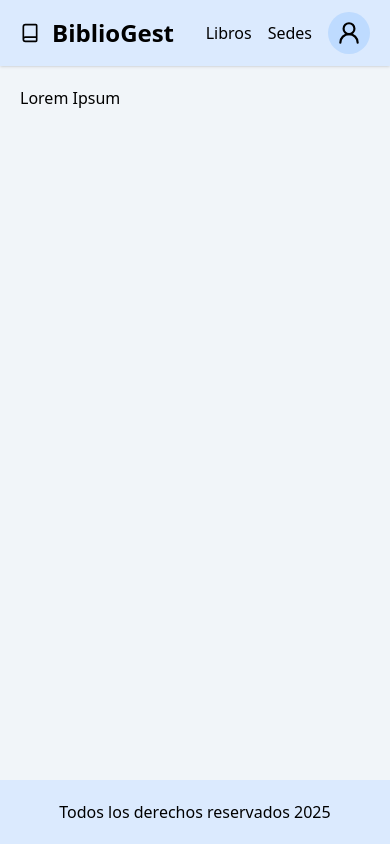
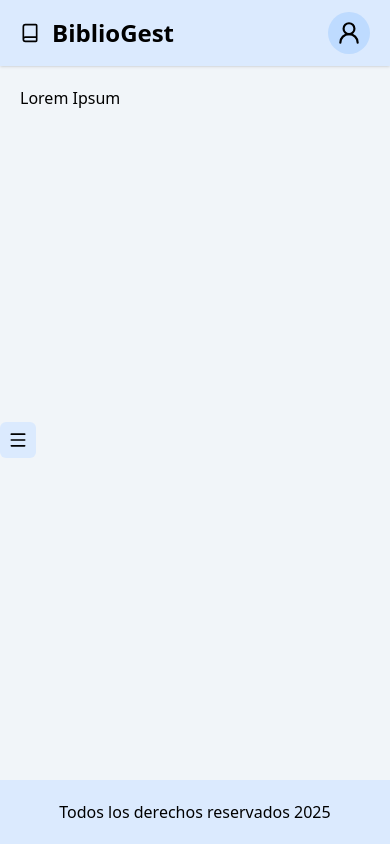
Before and after one commit to lrodriguez05/library-front, a React (Vite) app: page / in a window 390 px wide. Built offline with nearby package versions, Linux system fonts and the light colour scheme; sample sign-in values are in the browser's storage.

Commit message:
Refactor Aside component: add Drawer for mobile menu, enhance layout with button toggle, and improve menu item interaction; remove unused Content component and clean up Header navigation.

```diff
--- a/src/components/home_components/aside.jsx
+++ b/src/components/home_components/aside.jsx
@@ -1,5 +1,14 @@
-import { LayoutDashboard, Users, BarChart3, Book, School } from "lucide-react";
+import {
+  LayoutDashboard,
+  Users,
+  BarChart3,
+  Book,
+  School,
+  Menu,
+} from "lucide-react";
 import MenuLink from "../home_components/menu_link";
+import { Drawer } from "antd";
+import { useState } from "react";
 
 const menuItems = [
   { label: "Dashboard", path: "/", icon: LayoutDashboard },
@@ -10,18 +19,50 @@ const menuItems = [
 ];
 
 function Aside() {
+  const [open, setOpen] = useState(false);
   return (
-    <aside className="hidden md:block overflow-y-auto border-r border-slate-300 p-5">
-      <div className="sticky top-0 p-3 rounded-md">
+    <>
+      <button
+        className="fixed top-1/2 left-0 p-2 rounded-md bg-blue-100 hover:bg-blue-200 transition-colors z-50 md:hidden"
+        onClick={() => setOpen(!open)}
+      >
+        <Menu size={20} />
+      </button>
+
+      <aside
+        className={`hidden md:block overflow-y-auto border-r border-slate-300 p-5`}
+      >
+        <div className="sticky top-0 p-3 rounded-md">
+          <ul className="space-y-2">
+            {menuItems.map((item) => (
+              <li key={item.path}>
+                <MenuLink to={item.path} Icon={item.icon} label={item.label} />
+              </li>
+            ))}
+          </ul>
+        </div>
+      </aside>
+
+      <Drawer
+        title="Menu"
+        placement="left"
+        onClose={() => setOpen(false)}
+        open={open}
+      >
         <ul className="space-y-2">
           {menuItems.map((item) => (
             <li key={item.path}>
-              <MenuLink to={item.path} Icon={item.icon} label={item.label} />
+              <MenuLink
+                to={item.path}
+                Icon={item.icon}
+                label={item.label}
+                onClick={() => setOpen(false)}
+              />
             </li>
           ))}
         </ul>
-      </div>
-    </aside>
+      </Drawer>
+    </>
   );
 }
 
--- a/src/components/home_components/content.jsx
+++ /dev/null
@@ -1,13 +0,0 @@
-function Content() {
-  return (
-    <main className="overflow-y-auto flex flex-col min-h-0 px-5 pt-5">
-      <div className="flex-1 space-y-4"></div>
-
-      <footer className="bg-blue-100 p-5 text-center mt-5 -mx-5">
-        <h1>Todos los derechos reservados 2025</h1>
-      </footer>
-    </main>
-  );
-}
-
-export default Content;
--- a/src/components/home_components/details_components/details_render.jsx
+++ b/src/components/home_components/details_components/details_render.jsx
@@ -3,7 +3,7 @@ function DetailsRender({ dataBook }) {
     <div className="grid grid-cols-1 lg:grid-cols-3 gap-8 w-full">
       <div className="w-full flex justify-center items-center lg:col-span-1">
         <img
-          className="rounded-lg w-full max-h-[40rem] object-cover "
+          className="rounded-lg w-full max-h-[40rem] object-cover"
           src={dataBook?.imagen}
           alt="Imagen del libro"
         />
--- a/src/components/home_components/header.jsx
+++ b/src/components/home_components/header.jsx
@@ -56,15 +56,12 @@ function Header() {
 
   return (
     <header className="col-span-full sticky top-0 z-50 bg-blue-100 shadow">
-      <nav className="flex px-5 py-3 justify-between">
+      <nav className="flex px-5 py-3 gap-8 justify-between">
         <a className="flex items-center gap-3 text-2xl font-bold">
           <Book size={20} />
           BiblioGest
         </a>
         <ul className="flex gap-4 items-center">
-          <li>Libros</li>
-          <li>Sedes</li>
-
           <li>
             <Dropdown menu={{ items }}>
               <div className="p-2 rounded-full bg-blue-200 hover:bg-blue-300 transition">
--- a/src/components/home_components/home.jsx
+++ b/src/components/home_components/home.jsx
@@ -1,9 +1,6 @@
-//import Content from "./home_components/content";
-//import { useNavigate } from "react-router";
 import { Outlet } from "react-router";
 import Aside from "./aside";
 import Header from "./header";
-//import { useAuth } from "./AuthContext";
 
 function Home() {
   return (
```
